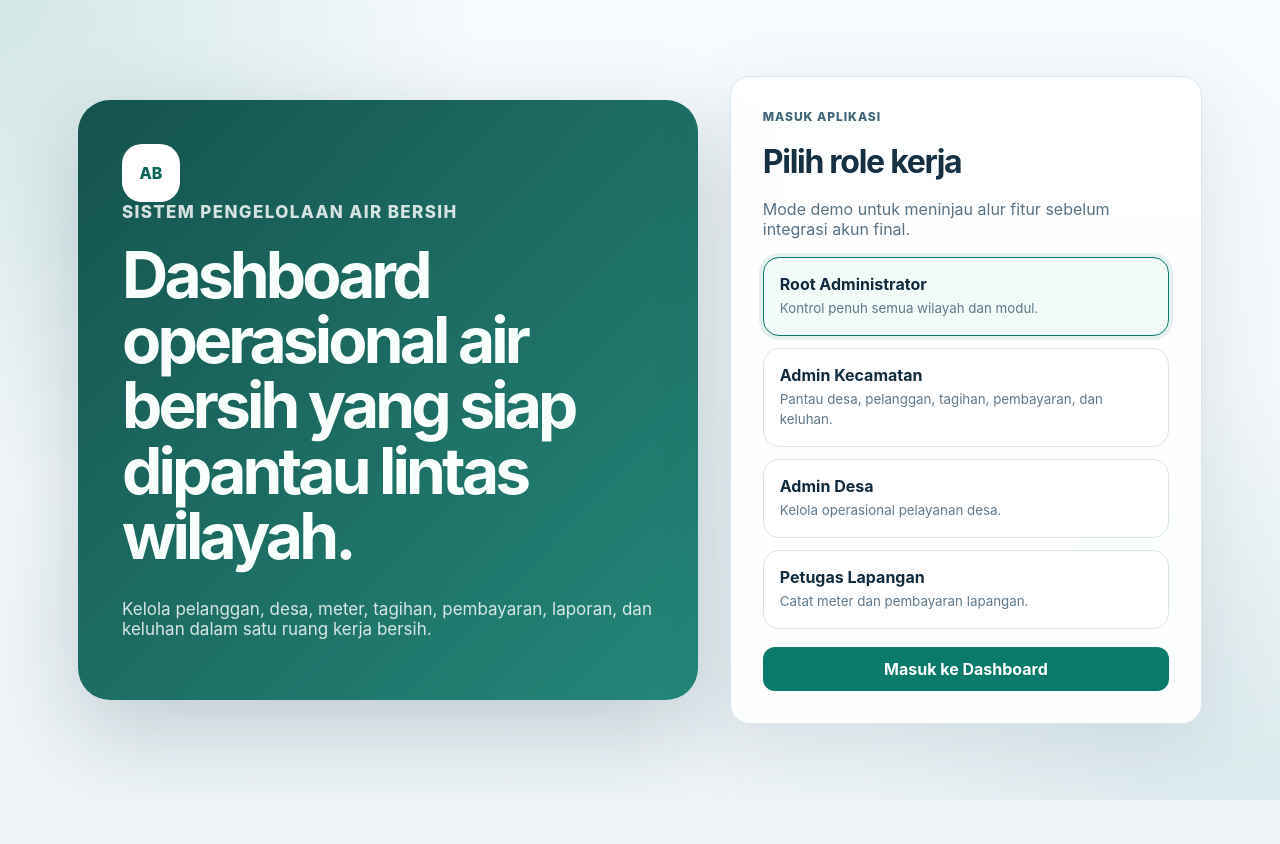
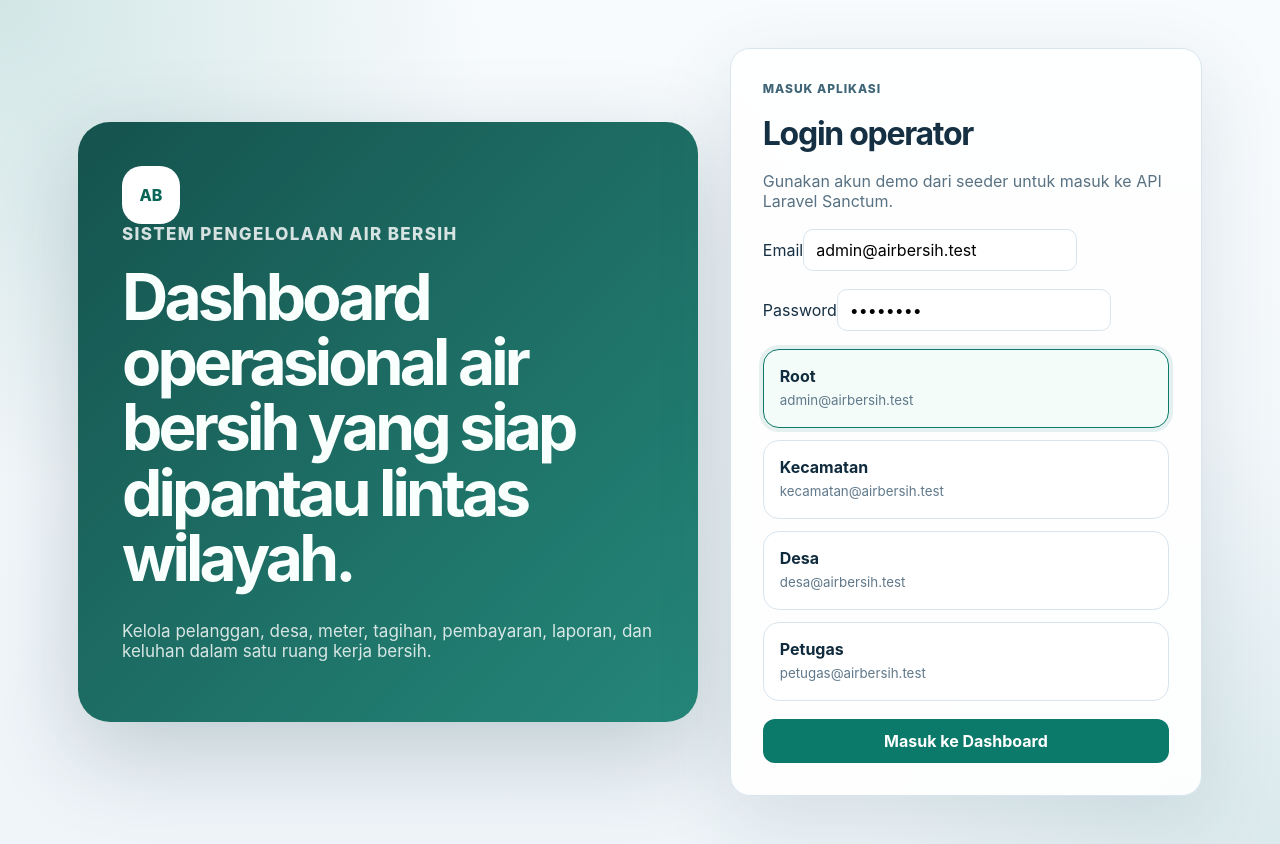
Before and after one commit to tofikcilik/agen_ai, a React (Vite) app in the folder frontend-web/: page /login in a window 1280 px wide. Before the commit the page ends 800 px from the top, so only its background shows below. Built offline with nearby package versions, Linux system fonts and the light colour scheme; no server answers.

Commit message:
feat(frontend): replace role demo with API login form

```diff
--- a/frontend-web/src/pages/LoginPage.jsx
+++ b/frontend-web/src/pages/LoginPage.jsx
@@ -1,23 +1,39 @@
 import { useState } from 'react';
 import { useNavigate } from 'react-router-dom';
+import { getValidationMessage } from '../lib/api';
 import { useAuth } from '../contexts/AuthContext';
 
-const roles = [
-  { value: 'administrator', label: 'Root Administrator', note: 'Kontrol penuh semua wilayah dan modul.' },
-  { value: 'kecamatan', label: 'Admin Kecamatan', note: 'Pantau desa, pelanggan, tagihan, pembayaran, dan keluhan.' },
-  { value: 'desa', label: 'Admin Desa', note: 'Kelola operasional pelayanan desa.' },
-  { value: 'petugas', label: 'Petugas Lapangan', note: 'Catat meter dan pembayaran lapangan.' },
+const demoAccounts = [
+  { label: 'Root', email: 'admin@airbersih.test' },
+  { label: 'Kecamatan', email: 'kecamatan@airbersih.test' },
+  { label: 'Desa', email: 'desa@airbersih.test' },
+  { label: 'Petugas', email: 'petugas@airbersih.test' },
 ];
 
 export default function LoginPage() {
-  const [role, setRole] = useState('administrator');
+  const [form, setForm] = useState({ email: 'admin@airbersih.test', password: 'password' });
+  const [error, setError] = useState('');
+  const [submitting, setSubmitting] = useState(false);
   const { login } = useAuth();
   const navigate = useNavigate();
 
-  function handleSubmit(event) {
+  function updateField(field, value) {
+    setForm((current) => ({ ...current, [field]: value }));
+  }
+
+  async function handleSubmit(event) {
     event.preventDefault();
-    login(role);
-    navigate('/');
+    setError('');
+    setSubmitting(true);
+
+    try {
+      await login(form);
+      navigate('/');
+    } catch (err) {
+      setError(getValidationMessage(err));
+    } finally {
+      setSubmitting(false);
+    }
   }
 
   return (
@@ -31,24 +47,36 @@ export default function LoginPage() {
 
       <form className="login-modern-card" onSubmit={handleSubmit}>
         <p className="eyebrow">Masuk aplikasi</p>
-        <h2>Pilih role kerja</h2>
-        <p className="muted">Mode demo untuk meninjau alur fitur sebelum integrasi akun final.</p>
+        <h2>Login operator</h2>
+        <p className="muted">Gunakan akun demo dari seeder untuk masuk ke API Laravel Sanctum.</p>
+
+        <label>
+          Email
+          <input value={form.email} onChange={(event) => updateField('email', event.target.value)} type="email" />
+        </label>
+        <label>
+          Password
+          <input value={form.password} onChange={(event) => updateField('password', event.target.value)} type="password" />
+        </label>
 
         <div className="role-option-grid">
-          {roles.map((item) => (
+          {demoAccounts.map((account) => (
             <button
-              className={`role-option ${role === item.value ? 'active' : ''}`}
-              key={item.value}
+              className={`role-option ${form.email === account.email ? 'active' : ''}`}
+              key={account.email}
               type="button"
-              onClick={() => setRole(item.value)}
+              onClick={() => setForm({ email: account.email, password: 'password' })}
             >
-              <strong>{item.label}</strong>
-              <small>{item.note}</small>
+              <strong>{account.label}</strong>
+              <small>{account.email}</small>
             </button>
           ))}
         </div>
 
-        <button className="primary-button login-submit" type="submit">Masuk ke Dashboard</button>
+        {error ? <div className="alert danger">{error}</div> : null}
+        <button className="primary-button login-submit" disabled={submitting} type="submit">
+          {submitting ? 'Masuk...' : 'Masuk ke Dashboard'}
+        </button>
       </form>
     </div>
   );
```
